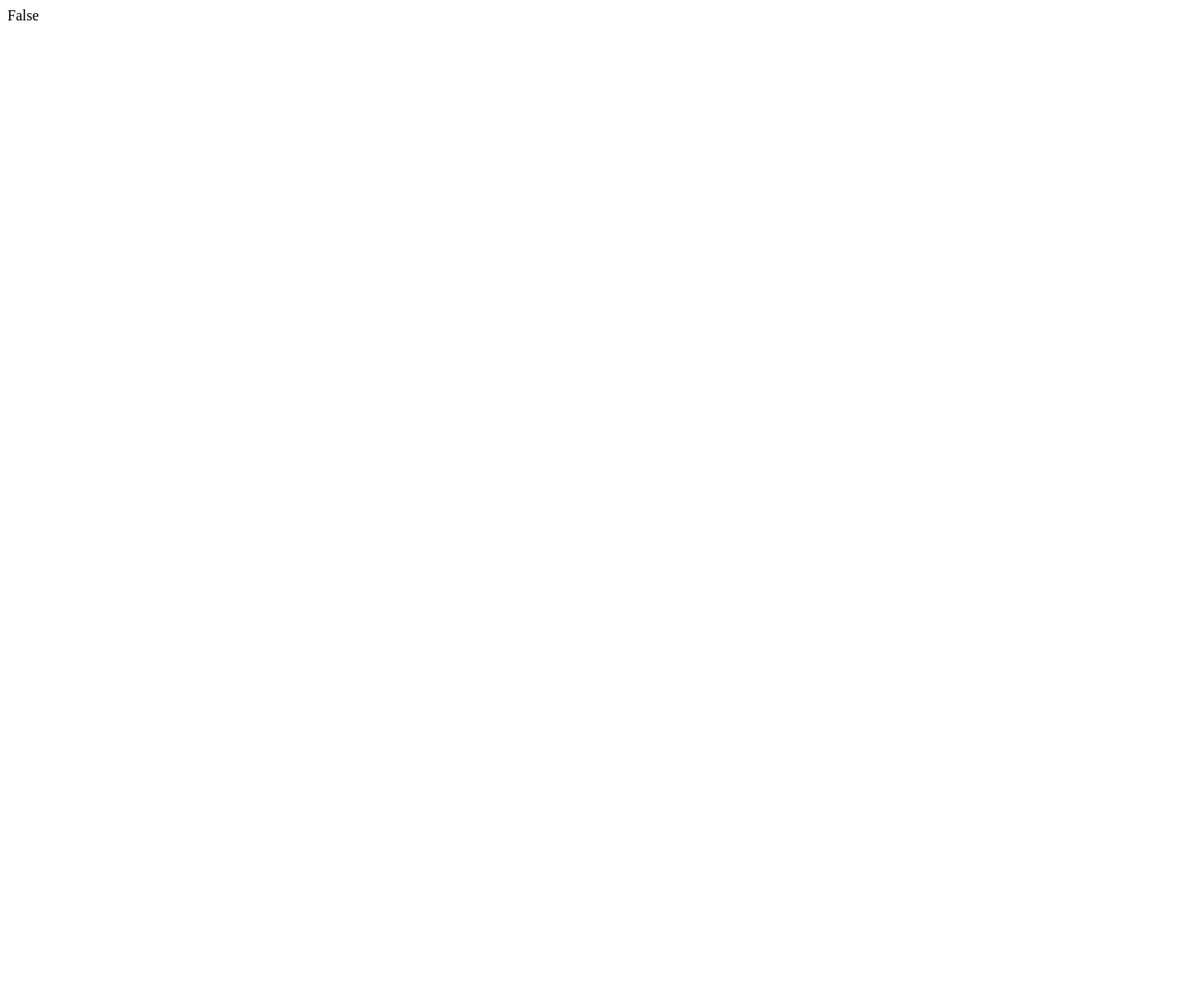
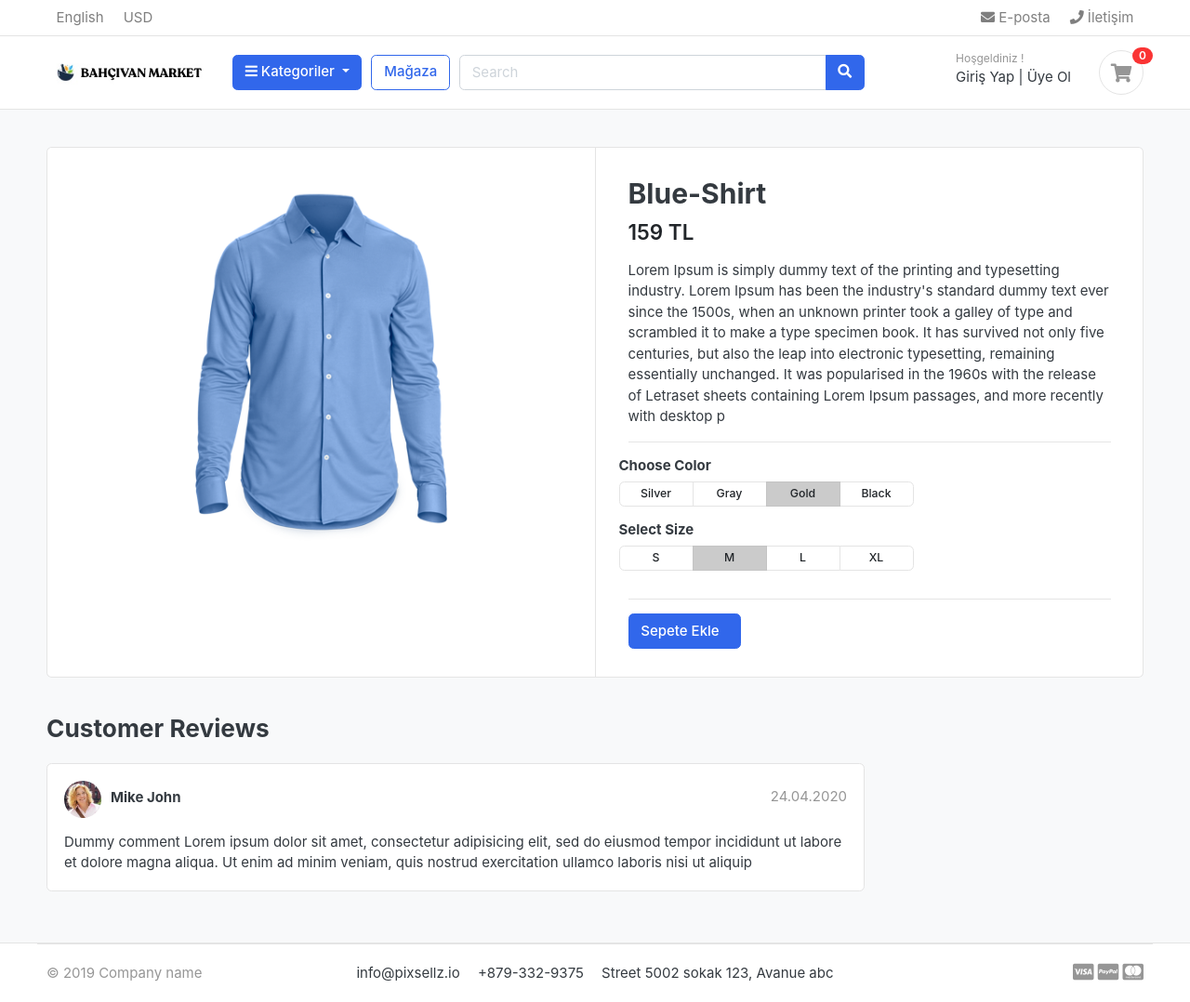
Before and after one commit to ebgdev/bahcivan_market, a Django app: a page that uses store/views.py in a window 1280 px wide. Before the commit the page is almost empty. Shown: the whole page at 93% size. Before the commit the page ends 22 px from the top, so only its background shows below. Run offline with Django 4.2, Linux system fonts and the light colour scheme; data comes from the database, SQL or seed files in the repository; both versions use the stored data as it was after the commit; some libraries are stand-ins or nearby versions; some web fonts are replaced.

Commit message:
8.3 done

```diff
--- a/store/views.py
+++ b/store/views.py
@@ -26,11 +26,10 @@ def product_detail(request,category_slug,product_slug):
     try:
         single_product = Product.objects.get(category__slug= category_slug,slug = product_slug)
         in_cart = CartItem.objects.filter(cart__cart_id= _cart_id(request),product=single_product).exists()
-        return HttpResponse(in_cart)
-        exit()
     except Exception as e:
         raise e
     context = {
         'single_product' : single_product,
+        'in_cart' : in_cart,
     }
     return render(request,'store/product_detail.html',context)
--- a/templates/includes/navbar.html
+++ b/templates/includes/navbar.html
@@ -17,8 +17,8 @@
             </li>
         </ul>
         <ul class="navbar-nav">
-            <li><a href="#" class="nav-link"> <i class="fa fa-envelope"></i> Email </a></li>
-            <li><a href="#" class="nav-link"> <i class="fa fa-phone"></i> Call us </a></li>
+            <li><a href="#" class="nav-link"> <i class="fa fa-envelope"></i> E-posta </a></li>
+            <li><a href="#" class="nav-link"> <i class="fa fa-phone"></i> İletişim </a></li>
         </ul> <!-- list-inline //  -->
       </div> <!-- navbar-collapse .// -->
     </div> <!-- container //  -->
@@ -35,10 +35,10 @@
         <div class="col-lg col-sm col-md col-6 flex-grow-0">
             <div class="category-wrap dropdown d-inline-block float-right">
                 <button type="button" class="btn btn-primary dropdown-toggle" data-toggle="dropdown">
-                    <i class="fa fa-bars"></i> All category
+                    <i class="fa fa-bars"></i> Kategoriler
                 </button>
                 <div class="dropdown-menu">
-                    <a class="dropdown-item" href="{% url 'store' %}"> All Products</a>
+                    <a class="dropdown-item" href="{% url 'store' %}"> Tüm Ürünler</a>
                     {% for category in links %}
                     <a class="dropdown-item" href="{{ category.get_url }}">{{ category.category_name}}</a>
                     {% endfor %}
@@ -46,7 +46,7 @@
                 </div>
             </div>  <!-- category-wrap.// -->
         </div> <!-- col.// -->
-        <a href="{% url 'store' %}" class="btn btn-outline-primary">Store</a>
+        <a href="{% url 'store' %}" class="btn btn-outline-primary">Mağaza</a>
         <div class="col-lg  col-md-6 col-sm-12 col">
             <form action="#" class="search">
                 <div class="input-group w-100">
@@ -63,10 +63,10 @@
         <div class="col-lg-3 col-sm-6 col-8 order-2 order-lg-3">
                     <div class="d-flex justify-content-end mb-3 mb-lg-0">
                         <div class="widget-header">
-                            <small class="title text-muted">Welcome guest!</small>
+                            <small class="title text-muted">Hoşgeldiniz !</small>
                             <div>
-                                <a href="./signin.html">Sign in</a> <span class="dark-transp"> | </span>
-                                <a href="./register.html"> Register</a>
+                                <a href="./signin.html">Giriş Yap</a> <span class="dark-transp"> | </span>
+                                <a href="./register.html"> Üye Ol</a>
                             </div>
                         </div>
                         <a href="./cart.html" class="widget-header pl-3 ml-3">
--- a/templates/store/cart.html
+++ b/templates/store/cart.html
@@ -56,7 +56,7 @@
         <td>
             <div class="price-wrap">
                 <var class="price">{{ cart_item.sub_total }} TL</var>
-                <small class="text-muted"> {{ cart_item.product.price }} TL each</small>
+                <small class="text-muted"> {{ cart_item.product.price }} TL Adeti</small>
             </div> <!-- price-wrap .// -->
         </td>
         <td class="text-right">
--- a/templates/store/product_detail.html
+++ b/templates/store/product_detail.html
@@ -30,7 +30,7 @@
 <h2 class="title">{{ single_product.product_name }}</h2>
 
 <div class="mb-3">
-	<var class="price h4">$ {{ single_product.price }}</var>
+	<var class="price h4">	{{ single_product.price }} TL</var>
 </div>
 
 <p>{{ single_product.product_description }}</p>
@@ -76,12 +76,17 @@
 		</div>
 	</div> <!-- row.// -->
 	<hr>
-	{% if single_product.stock %}
-		<a href="{% url 'add_cart' single_product.id %}" class="btn  btn-primary"> <span class="text">Sepete ekle</span> <i class="fas fa-shopping-cart"></i>  </a>
-	{% else %}
+	{% if single_product.stock <= 0 %}
 		<div class="alert alert-primary" role="alert">
-			Ürün Şu An Elimizde Mevcut Değil
+		Ürün Şu An Elimizde Mevcut Değil
 	  	</div>
+		{% else %}
+			{% if in_cart %}
+				<a href="#" class="btn  btn-success"> <span class="text">Sepete Eklendi</span> <i class="fas fa-check"></i>  </a>
+				<a href="{% url 'cart' %}" class="btn  btn-outline-primary"> <span class="text">Sepete Görüntüle</span> <i class="fas fa-eye"></i>  </a>
+			{% else %}
+				<a href= "{% url 'add_cart' single_product.id %}" class="btn  btn-primary"><span class="text">Sepete Ekle</span><i class="fas fa-shoping-cart"></i></a>
+			{% endif %}
 	{% endif %}
 
 </article> <!-- product-info-aside .// -->
```
Also changed, not shown: db.sqlite3.
